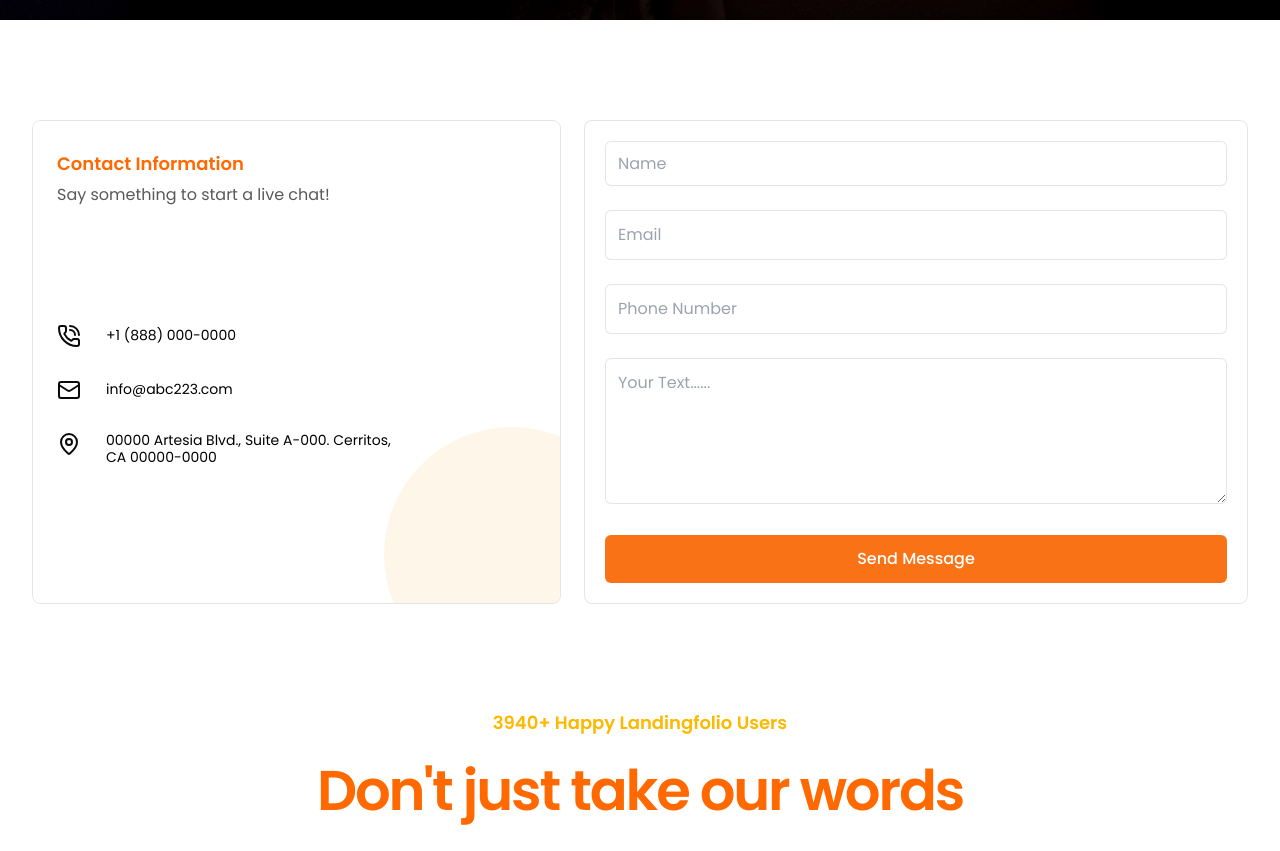
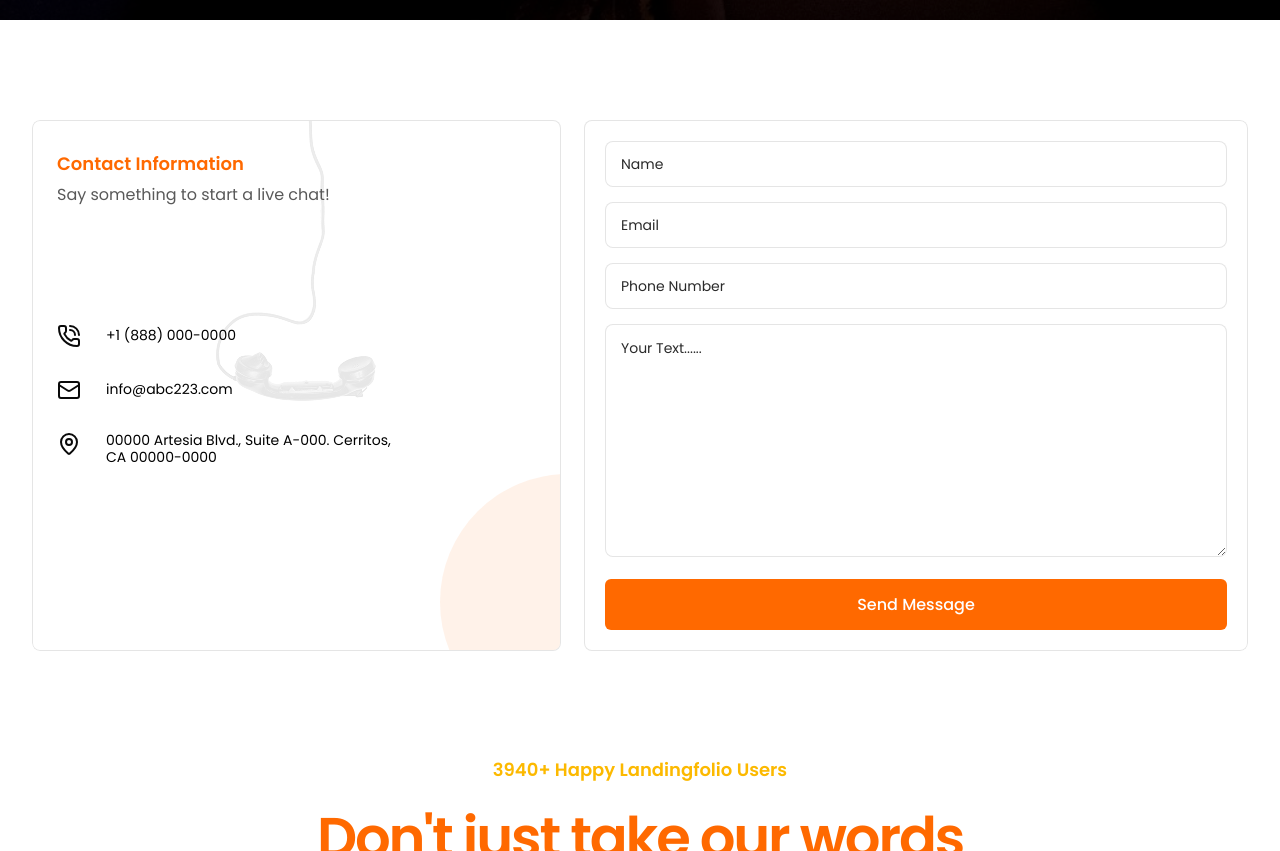
Before and after one commit to fsdteam8/boss65-frontend, a Next.js app: page /contact in a window 1280 px wide. Shown: the part 780-1631 px from the top of the page. Built offline with nearby package versions, Linux system fonts and the light colour scheme.

Commit message:
contact form desing fix up

```diff
--- a/src/app/globals.css
+++ b/src/app/globals.css
@@ -95,3 +95,11 @@ body {
   width: 14px !important;
   height: 14px !important;
 }
+
+
+.contact__bg {
+  background-image: url('/images/contact_telephone.png');
+  background-repeat: no-repeat;
+  background-position: center top;
+  width: 100%;
+}
--- a/src/components/ContactForm.tsx
+++ b/src/components/ContactForm.tsx
@@ -33,7 +33,7 @@ export default function ContactForm() {
     <section className="container  mx-auto pt-[40px] md:pt-[70px] lg:pt-[100px]">
       <div className="flex flex-col md:flex-row gap-[23px] rounded-lg overflow-hidden ">
         {/* Left side - Contact Information */}
-        <div className="py-6 md:py-8 px-4 md:px-6 relative w-full md:max-w-[529px] border border-black/10 rounded-lg overflow-hidden">
+        <div className="contact__bg py-6 md:py-8 px-4 md:px-6 relative w-full md:max-w-[529px] border border-black/10 rounded-lg overflow-hidden">
           <div className="relative z-10">
             <h2 className="text-lg font-poppins leading-[120%] tracking-[0%] font-semibold text-[#FF6900] mb-2 md:mb-[10px]">
               Contact Information
@@ -69,12 +69,12 @@ export default function ContactForm() {
           </div>
 
           {/* Decorative background element */}
-          <div className="absolute bottom-0 right-0 w-64 h-64 bg-orange-100 rounded-full opacity-50 -mr-20 -mb-20"></div>
+          <div className="absolute bottom-0 -right-14 w-64 h-64 bg-[#FFDEC7]/80 rounded-full opacity-50 -mr-20 -mb-20"></div>
         </div>
 
         {/* Right side - Contact Form */}
         <div className="w-full md:w-[500px] lg:w-[732px] bg-white p-5 border border-black/10 rounded-lg ">
-          <form onSubmit={handleSubmit} className="space-y-6">
+          <form onSubmit={handleSubmit} className="space-y-[15px]">
             <div>
               <input
                 type="text"
@@ -82,7 +82,7 @@ export default function ContactForm() {
                 placeholder="Name"
                 value={formData.name}
                 onChange={handleChange}
-                className="w-full p-3 border border-black/10 text-[#2A2A2A] font-normal leading-[120%] rounded-md focus:outline-none focus:ring-2 focus:ring-orange-500"
+                className="h-[46px] w-full p-[15px] border border-black/10 text-[#2A2A2A] font-normal text-sm font-poppins leading-[120%] rounded-[8px] placeholder:text-[#2A2A2A] focus:outline-none focus:ring-2 focus:ring-[#FF6900]"
                 required
               />
             </div>
@@ -94,7 +94,7 @@ export default function ContactForm() {
                 placeholder="Email"
                 value={formData.email}
                 onChange={handleChange}
-                className="w-full p-3 border border-black/10 rounded-md focus:outline-none focus:ring-2 focus:ring-orange-500"
+                className="h-[46px] w-full p-[15px] border border-black/10 text-[#2A2A2A] font-normal text-sm font-poppins leading-[120%] rounded-[8px] placeholder:text-[#2A2A2A] focus:outline-none focus:ring-2 focus:ring-[#FF6900]"
                 required
               />
             </div>
@@ -106,7 +106,7 @@ export default function ContactForm() {
                 placeholder="Phone Number"
                 value={formData.phone}
                 onChange={handleChange}
-                className="w-full p-3 border border-black/10 rounded-md focus:outline-none focus:ring-2 focus:ring-orange-500"
+                className="h-[46px] w-full p-[15px] border border-black/10 text-[#2A2A2A] font-normal text-sm font-poppins leading-[120%] rounded-[8px] placeholder:text-[#2A2A2A] focus:outline-none focus:ring-2 focus:ring-[#FF6900]"
               />
             </div>
 
@@ -117,17 +117,19 @@ export default function ContactForm() {
                 value={formData.message}
                 onChange={handleChange}
                 rows={5}
-                className="w-full p-3 border border-black/10 rounded-md focus:outline-none focus:ring-2 focus:ring-orange-500"
+                className="h-[233px] w-full p-[15px] border border-black/10 text-[#2A2A2A] font-normal text-sm font-poppins leading-[120%] rounded-[8px] placeholder:text-[#2A2A2A] focus:outline-none focus:ring-2 focus:ring-[#FF6900]"
                 required
               ></textarea>
             </div>
 
-            <button
+            <div className="mt-[20px] md:mt-[25px] lg:mt-[30px]">
+              <button
               type="submit"
-              className="w-full bg-orange-500 hover:bg-orange-600 text-white font-medium py-3 px-4 rounded-md transition-colors"
+              className="w-full bg-[#FF6900] text-base font-poppins leading-[120%] tracking-[0%] text-white font-medium py-4 px-4 rounded-md transition-colors"
             >
               Send Message
             </button>
+            </div>
           </form>
         </div>
       </div>
--- a/src/components/hero-title.tsx
+++ b/src/components/hero-title.tsx
@@ -44,7 +44,7 @@ export const Experience = () => {
     <>
       <h1 className="font-poppins text-4xl md:text-5xl lg:text-6xl font-bold text-white leading-[120%] tracking-[0%] mb-5 md:mb-6 lg:mb-[30px]">
         Why Choose The
-        <span className="text-[#FF6900]"> Social</span> <br /> Chamber?
+        <span className="text-[#FF6900]"> Social </span> <br /> <span className="block pt-6">Chamber?</span>
       </h1>
 
       <p className="font-poppins text-white text-lg md:text-xl lg:text-2xl text-center tracking-[0%] font-medium leading-[34px] pb-[30px] md:pb-[45px] lg:pb-[60px]">
```
Also changed, not shown: public/images/contact_telephone.png (added).
